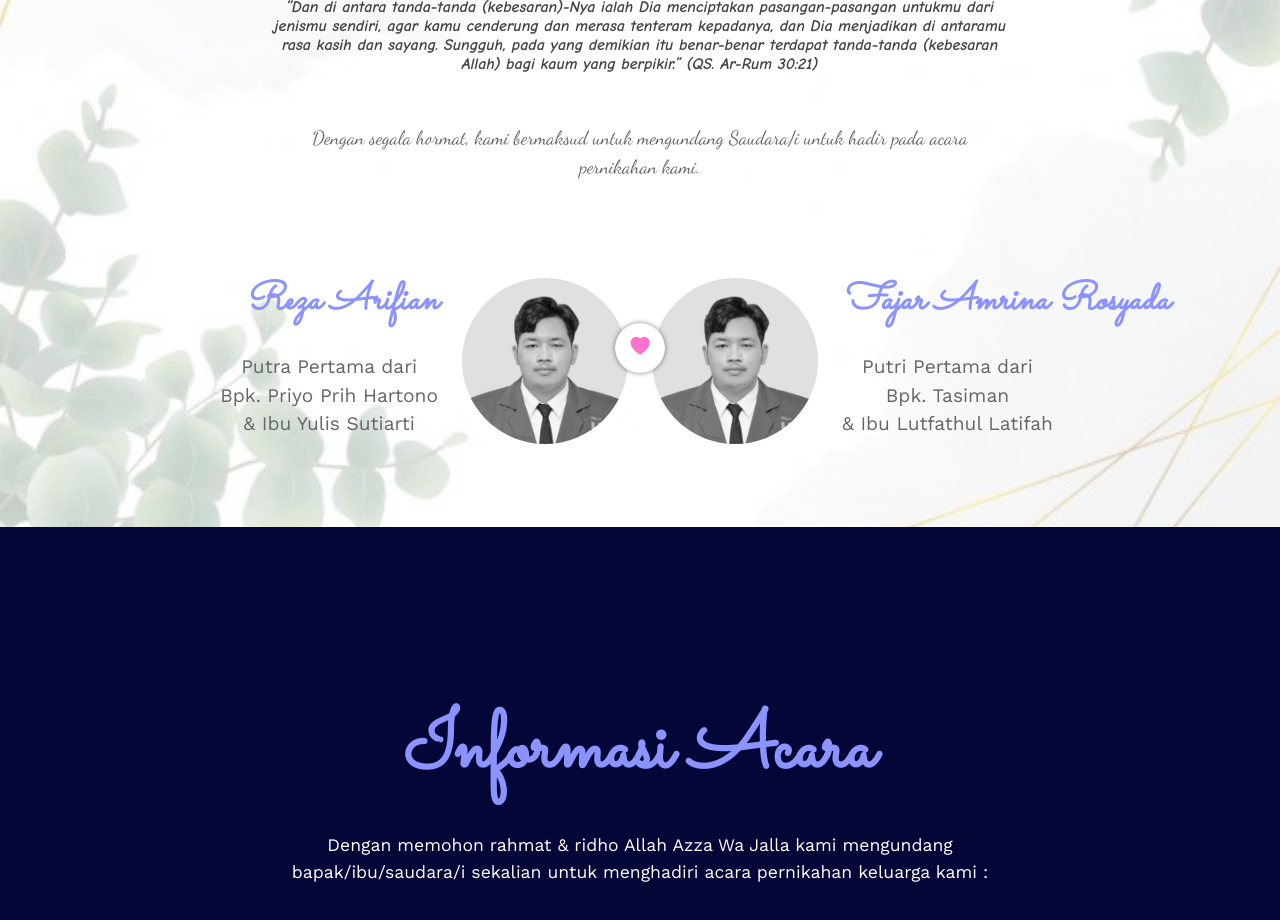
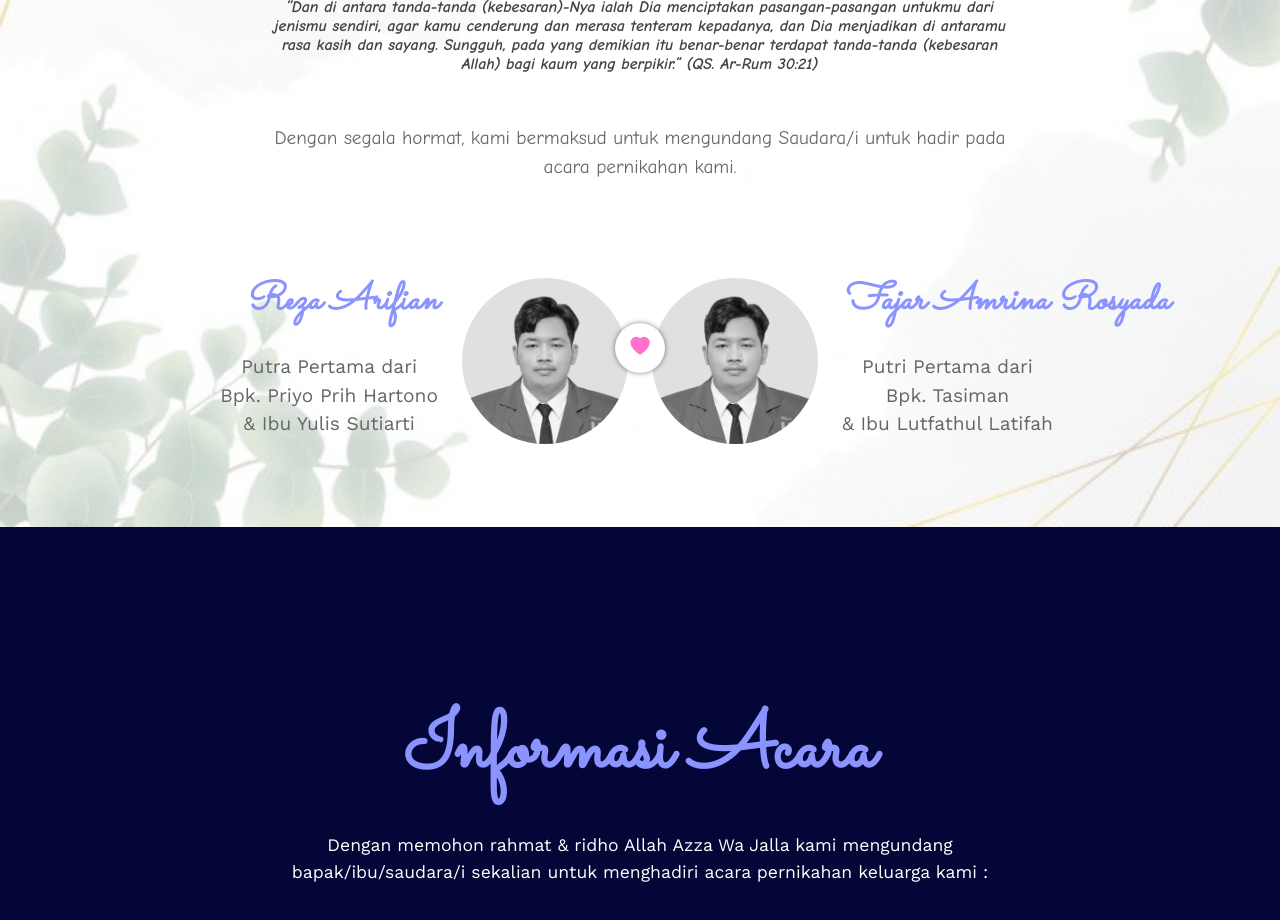
Before and after one commit to NaufalDa19/The-Wedding, a plain HTML site: page index.html in a window 1280 px wide. Shown: the part 1080-2000 px from the top of the page. Drawn offline with nearby package versions, Linux system fonts and the light colour scheme; some packages are replaced by stand-ins of ours; animation ran at ten frames a second; a script that the page names is missing; a web font is replaced by a local one.

Commit message:
Update style.css

```diff
--- a/style.css
+++ b/style.css
@@ -137,7 +137,7 @@ body {
 .home p {
   color: #666;
   font-size: 1.2rem;
-  font-family: "Dancing Script", cursive;
+  font-family: "Comic Neue", cursive;
 }
 
 .home .couple {
```
